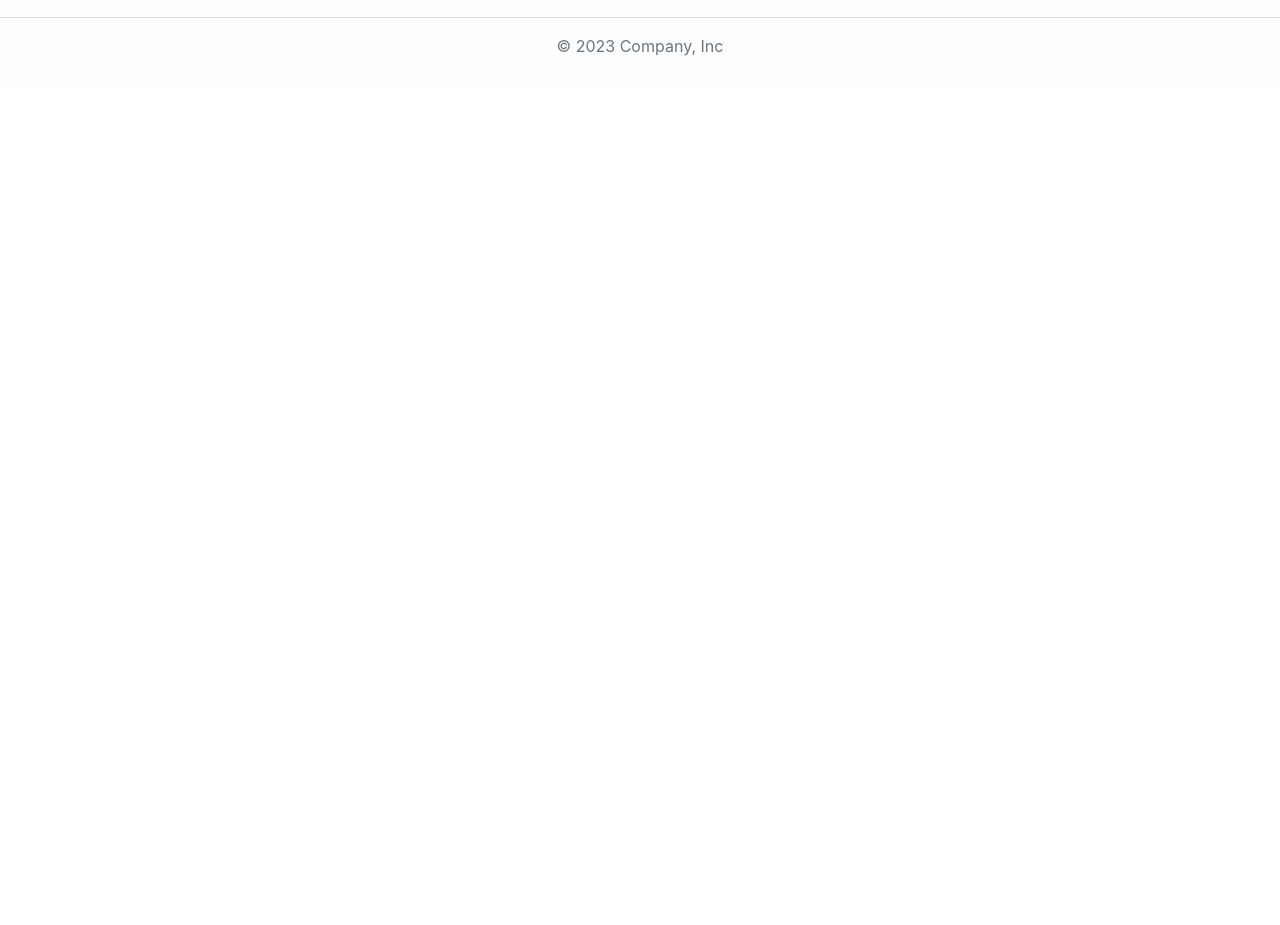
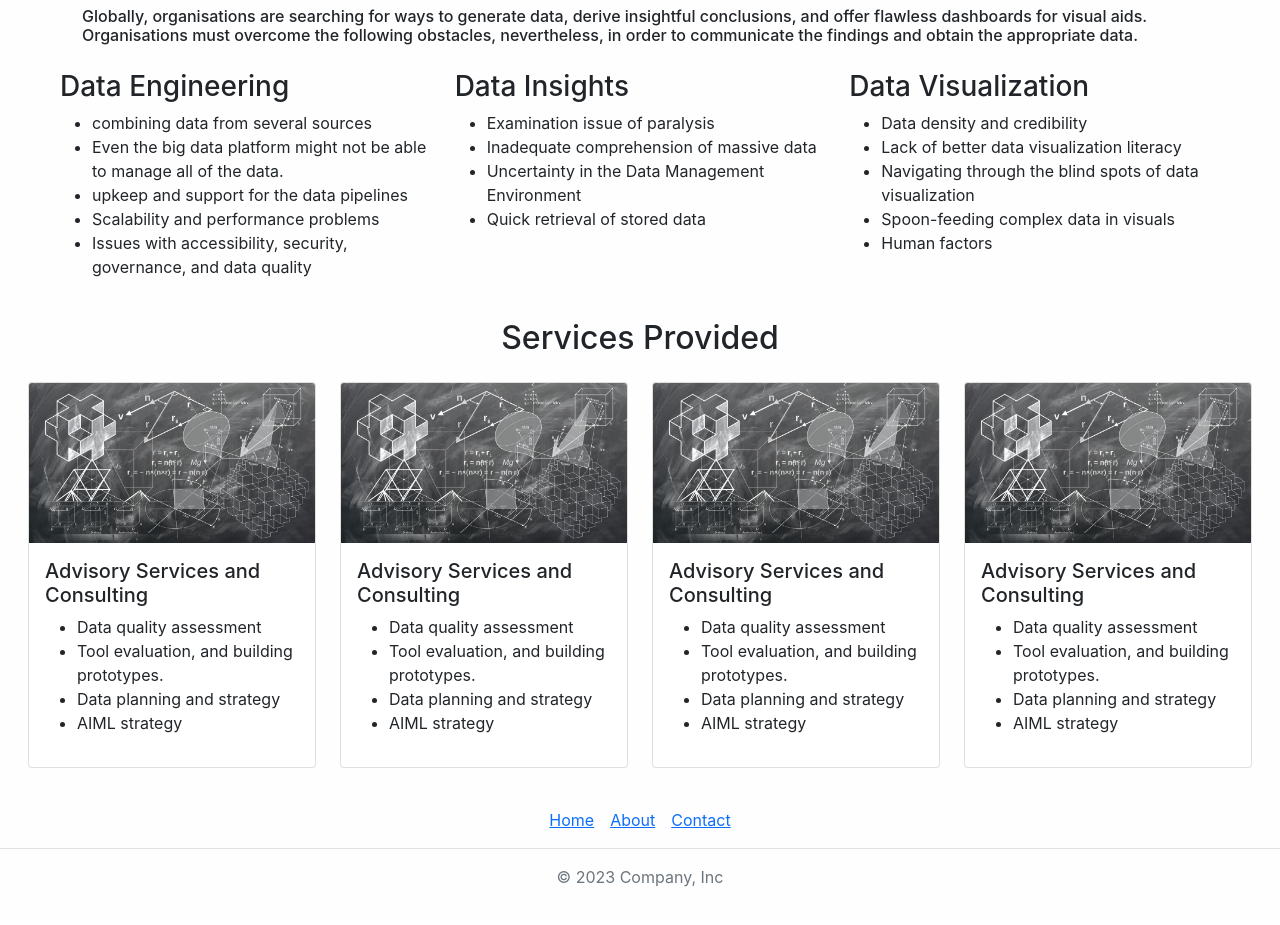
Before and after one commit to rassu18/dataeng, a React (Create React App) app: page /#/dataInside in a window 1280 px wide. Shown: the part 813-1738 px from the top of the page. Before the commit the page ends 927 px from the top, so only its background shows below. Built offline with nearby package versions, Linux system fonts and the light colour scheme.

Commit message:
Update dataInside.js

```diff
--- a/src/pages/dataInside.js
+++ b/src/pages/dataInside.js
@@ -1,4 +1,5 @@
 import React from "react";
+import myImage from '../images/home1.jpg';
 function DataInside() {
   return (
     <div>
@@ -27,6 +28,121 @@ function DataInside() {
           </h4>
         </div>
       </div>
+      <div className="container">
+        <div className="col-md-12 mt-4">
+          <h2 className="text-center">Difficulties That Today's Organisations Face</h2>
+          <h6>
+          Globally, organisations are searching for ways to generate data, derive insightful conclusions, and offer flawless dashboards for visual aids. Organisations must overcome the following obstacles, nevertheless, in order to communicate the findings and obtain the appropriate data.
+          </h6>
+        </div>
+      </div>
+      <div className="row mt-4 mx-5">
+        <div className="col-md-4">
+          <h3>Data Engineering</h3>
+         <ul>
+         <li>combining data from several sources</li>
+         <li>Even the big data platform might not be able to manage all of the data.</li>
+         <li> upkeep and support for the data pipelines</li>
+         <li>Scalability and performance problems</li>
+         <li>Issues with accessibility, security, governance, and data quality</li>
+         </ul>
+        </div>
+        <div className="col-md-4">
+          <h3>Data Insights</h3>
+          <ul>
+          <li>Examination issue of paralysis</li>
+          <li>Inadequate comprehension of massive data</li>
+          <li>Uncertainty in the Data Management Environment</li>
+          <li>Quick retrieval of stored data</li>
+         </ul>
+        </div>
+        <div className="col-md-4">
+          <h3>Data Visualization</h3>
+          <ul>
+          <li>Data density and credibility</li>
+          <li>Lack of better data visualization literacy</li>
+          <li>Navigating through the blind spots of data visualization</li>
+          <li>Spoon-feeding complex data in visuals</li>
+          <li>Human factors</li>
+         </ul>
+        </div>
+      </div>
+      <div className="container">
+        <div className="col-md-12 mt-4">
+          <h2 className="text-center">Services Provided</h2>
+        </div>
+      </div>
+     <div className="row mt-4 mx-3">
+     <div className="col-md-3">
+      <div className="card">
+  <img src={myImage} className="card-img-top" alt="..." />
+  <div className="card-body">
+    <h5 className="card-title">Advisory Services and Consulting</h5>
+    <p className="card-text">
+      <ul>
+        <li>
+        Data quality assessment</li>
+        <li>Tool evaluation, and building prototypes.</li>
+        <li>Data planning and strategy</li>
+        <li>AIML strategy</li>
+      </ul>
+    </p>
+  </div>
+  </div>
+</div>
+<div className="col-md-3 ">
+      <div className="card">
+  <img src={myImage} className="card-img-top" alt="..." />
+  <div className="card-body">
+  <h5 className="card-title">Advisory Services and Consulting</h5>
+    <p className="card-text">
+      <ul>
+        <li>
+        Data quality assessment</li>
+        <li>Tool evaluation, and building prototypes.</li>
+        <li>Data planning and strategy</li>
+        <li>AIML strategy</li>
+      </ul>
+    </p>
+  </div>
+  </div>
+</div>
+<div className="col-md-3">
+      <div className="card">
+  <img src={myImage} className="card-img-top" alt="..." />
+  <div className="card-body">
+  <h5 className="card-title">Advisory Services and Consulting</h5>
+    <p className="card-text">
+      <ul>
+        <li>
+        Data quality assessment</li>
+        <li>Tool evaluation, and building prototypes.</li>
+        <li>Data planning and strategy</li>
+        <li>AIML strategy</li>
+      </ul>
+    </p>
+  </div>
+  </div>
+</div>
+<div className="col-md-3">
+      <div className="card">
+  <img src={myImage} className="card-img-top" alt="..." />
+  <div className="card-body">
+  <h5 className="card-title">Advisory Services and Consulting</h5>
+    <p className="card-text">
+      <ul>
+        <li>
+        Data quality assessment</li>
+        <li>Tool evaluation, and building prototypes.</li>
+        <li>Data planning and strategy</li>
+        <li>AIML strategy</li>
+      </ul>
+    </p>
+  </div>
+  </div>
+</div>
+
+</div>
 
     </div>
   );
```
